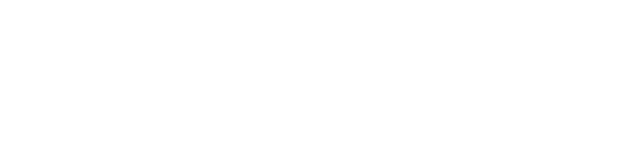
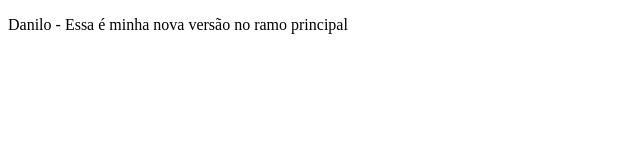
Before and after one commit to Fratoni-Mateus/Workshop-Git, a plain HTML site: page index.html in a window 1280 px wide. Shown: the whole page, without its empty margins (0-640 px from the left). Drawn offline with Linux system fonts and the light colour scheme.

Commit message:
Danilo
Add do nome

```diff
--- a/index.html
+++ b/index.html
@@ -8,5 +8,7 @@
   </head>
   <body>
     <title>Olá meu povo!</title>
+
+    <p> Danilo - Essa é minha nova versão no ramo principal </p>
   </body>
 </html>
```
